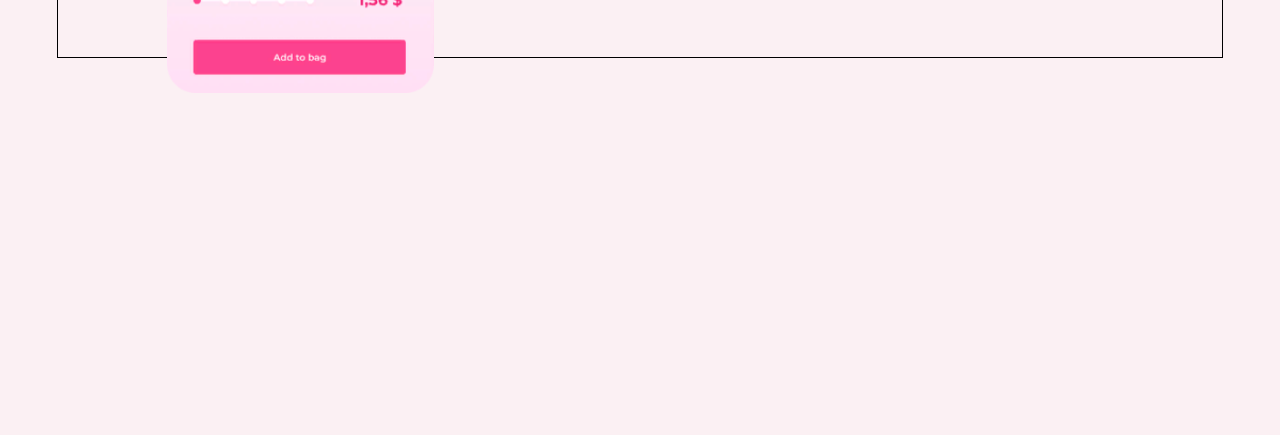
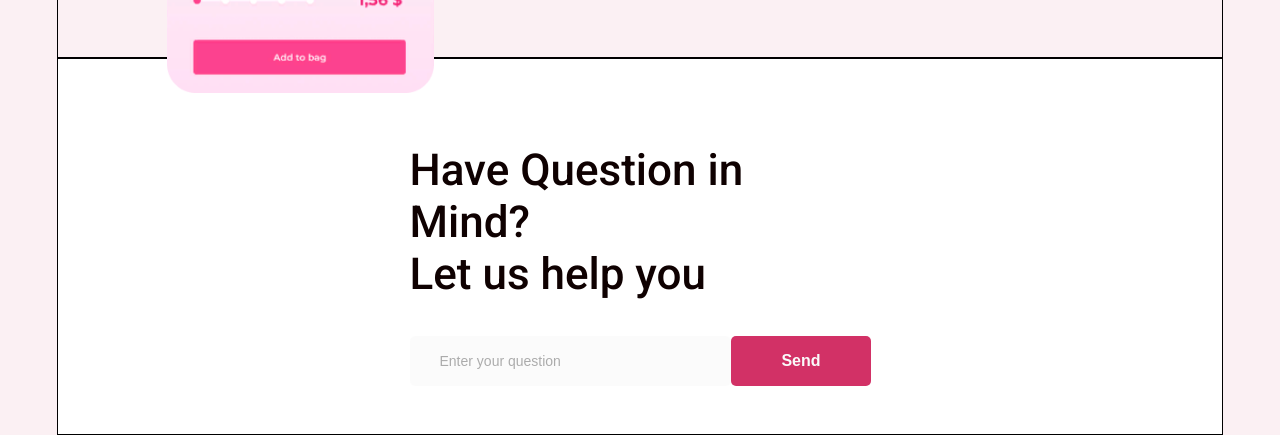
Before and after one commit to ideasaveleva/5.ice-cream-landing-pages, a plain HTML site: page index.html in a window 1280 px wide. Shown: the part 3713-4148 px from the top of the page. Before the commit the page ends 3806 px from the top, so only its background shows below. Drawn offline with nearby package versions, Linux system fonts and the light colour scheme; a web font is replaced by a local one.

Commit message:
The block with the form is ready and adapted

```diff
--- a/css/style.css
+++ b/css/style.css
@@ -245,8 +245,15 @@ a {
 	display: inline-block;
 	margin-right: 15px;
 }
-.application-link-image {
+.question-form {
 	width: 100%;
+	background-color: #fafafa;
+	border-radius: 5px;
+	border: none;
+	padding-left: 30px;
+	font-size: 14px;
+	color: #0f0000;
+	opacity: 0.6;
 }
 
 /* Слайдер */
--- a/index.html
+++ b/index.html
@@ -265,7 +265,19 @@
 			</div>
 		</div>
 	</article>
-
+	<div class="container backdrop">
+		<div class="row justify-content-center pt-5 pb-5">
+			<div class="col-lg-5 col-md-10 col-sm-10">
+				<h2 class="application-title">Have Question in Mind? <br>Let us help you</h2>
+				<form action="#">
+					<div class="question-section d-flex pt-3">
+						<input class="question-form" type="text" placeholder="Enter your question">
+						<button class="button">Send</button>
+					</div>
+				</form>
+			</div>
+		</div>
+	</div>
 
 
 </body>
```
